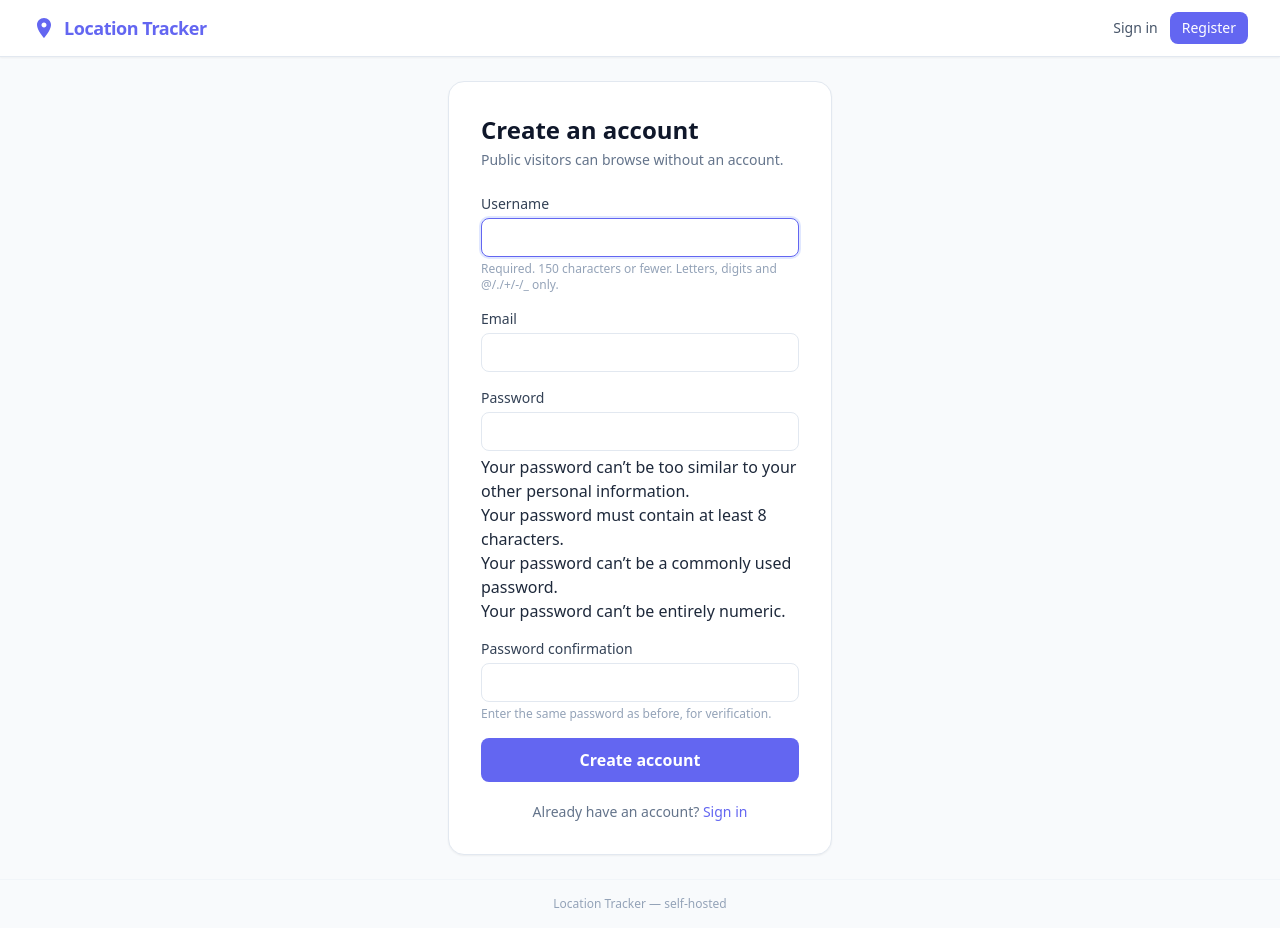
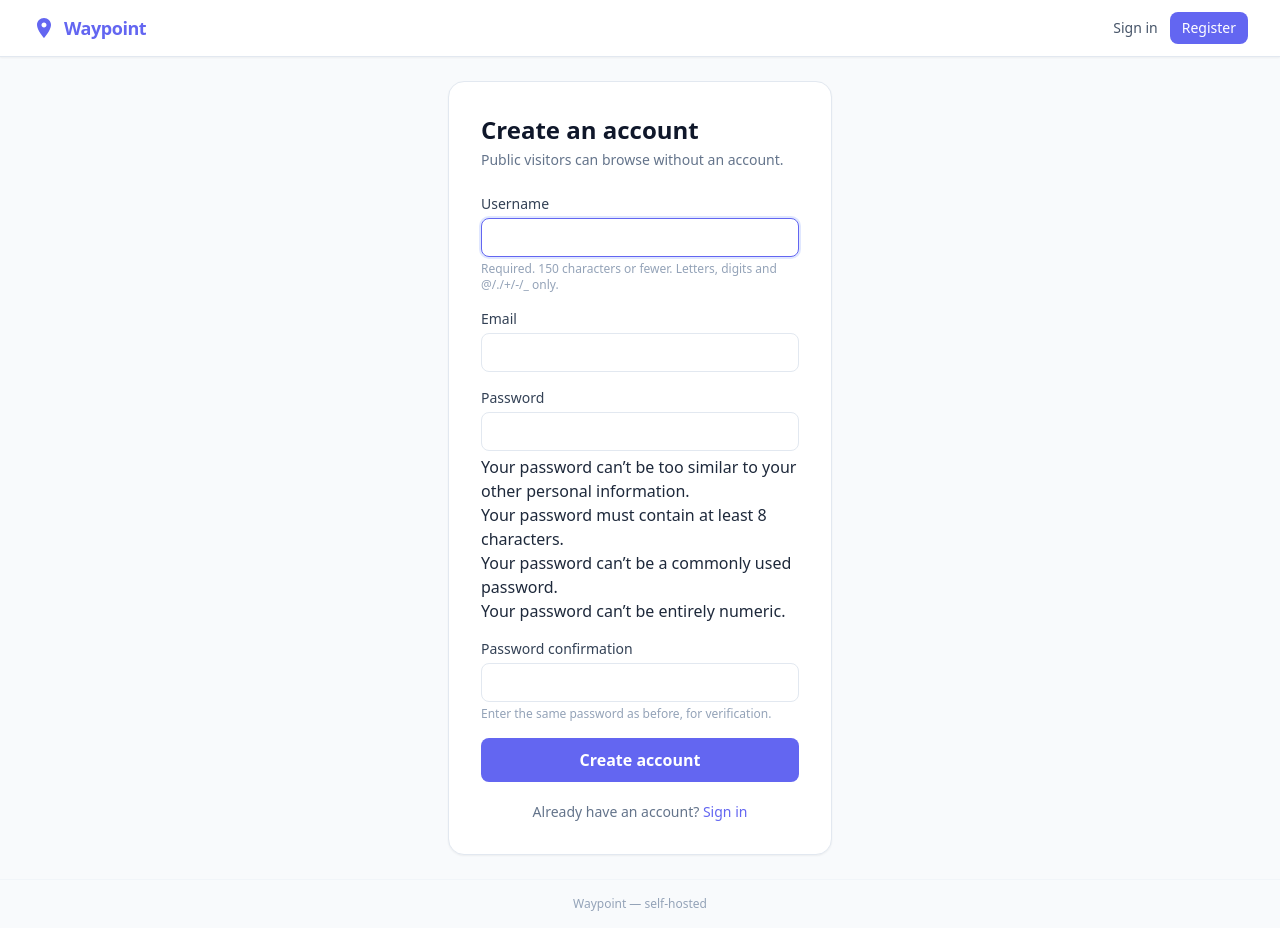
Before and after one commit to thrawnis/location-tracking, a Django app: page /accounts/register/ in a window 1280 px wide. Run offline with Django 5.2, Linux system fonts and the light colour scheme; some libraries are stand-ins or nearby versions.

Commit message:
Rename app from Location Tracker to Waypoint
- Updated navbar brand, page title default, and footer in base.html
- Updated all page <title> blocks across templates
- Renamed Docker image and container in docker-compose.yml
- Updated README

https://claude.ai/code/session_011QvNqK4YH8rZ9xPusFgyrW

```diff
--- a/docker-compose.yml
+++ b/docker-compose.yml
@@ -15,9 +15,9 @@ services:
       retries: 5
 
   app:
-    image: location-tracker:latest
+    image: waypoint:latest
     build: .
-    container_name: location-tracker
+    container_name: waypoint
     ports:
       - "3007:8000"
     environment:
--- a/templates/base.html
+++ b/templates/base.html
@@ -3,7 +3,7 @@
 <head>
   <meta charset="UTF-8">
   <meta name="viewport" content="width=device-width, initial-scale=1.0">
-  <title>{% block title %}Location Tracker{% endblock %}</title>
+  <title>{% block title %}Waypoint{% endblock %}</title>
   <script src="https://cdn.tailwindcss.com"></script>
   <script>
     tailwind.config = {
@@ -39,7 +39,7 @@
           <svg class="w-6 h-6" fill="currentColor" viewBox="0 0 24 24">
             <path d="M12 2C8.13 2 5 5.13 5 9c0 5.25 7 13 7 13s7-7.75 7-13c0-3.87-3.13-7-7-7zm0 9.5c-1.38 0-2.5-1.12-2.5-2.5s1.12-2.5 2.5-2.5 2.5 1.12 2.5 2.5-1.12 2.5-2.5 2.5z"/>
           </svg>
-          Location Tracker
+          Waypoint
         </a>
 
         <!-- Right side -->
@@ -136,7 +136,7 @@
   </main>
 
   <footer class="text-center text-xs text-slate-400 py-4 border-t border-slate-100 mt-auto">
-    Location Tracker &mdash; self-hosted
+    Waypoint &mdash; self-hosted
   </footer>
 
   <!-- HTMX CSRF setup -->
--- a/templates/registration/login.html
+++ b/templates/registration/login.html
@@ -1,5 +1,5 @@
 {% extends "base.html" %}
-{% block title %}Sign In – Location Tracker{% endblock %}
+{% block title %}Sign In – Waypoint{% endblock %}
 
 {% block content %}
 <div class="min-h-[60vh] flex items-center justify-center">
--- a/templates/registration/register.html
+++ b/templates/registration/register.html
@@ -1,5 +1,5 @@
 {% extends "base.html" %}
-{% block title %}Register – Location Tracker{% endblock %}
+{% block title %}Register – Waypoint{% endblock %}
 
 {% block content %}
 <div class="min-h-[60vh] flex items-center justify-center">
--- a/templates/tracker/audit_log.html
+++ b/templates/tracker/audit_log.html
@@ -1,5 +1,5 @@
 {% extends "base.html" %}
-{% block title %}Audit Log – Location Tracker{% endblock %}
+{% block title %}Audit Log – Waypoint{% endblock %}
 
 {% block content %}
 <div class="space-y-5">
--- a/templates/tracker/location_confirm_delete.html
+++ b/templates/tracker/location_confirm_delete.html
@@ -1,5 +1,5 @@
 {% extends "base.html" %}
-{% block title %}Delete {{ location.name }} – Location Tracker{% endblock %}
+{% block title %}Delete {{ location.name }} – Waypoint{% endblock %}
 
 {% block content %}
 <div class="max-w-md mx-auto">
--- a/templates/tracker/location_detail.html
+++ b/templates/tracker/location_detail.html
@@ -1,6 +1,6 @@
 {% extends "base.html" %}
 {% load tracker_tags %}
-{% block title %}{{ location.name }} – Location Tracker{% endblock %}
+{% block title %}{{ location.name }} – Waypoint{% endblock %}
 
 {% block extra_head %}
 <style>
--- a/templates/tracker/location_form.html
+++ b/templates/tracker/location_form.html
@@ -1,5 +1,5 @@
 {% extends "base.html" %}
-{% block title %}{{ action }} Location – Location Tracker{% endblock %}
+{% block title %}{{ action }} Location – Waypoint{% endblock %}
 
 {% block extra_head %}
 <style>
--- a/templates/tracker/location_list.html
+++ b/templates/tracker/location_list.html
@@ -1,6 +1,6 @@
 {% extends "base.html" %}
 {% load tracker_tags %}
-{% block title %}Locations – Location Tracker{% endblock %}
+{% block title %}Locations – Waypoint{% endblock %}
 
 {% block extra_head %}
 <style>
```
Also changed, not shown: README.md.
